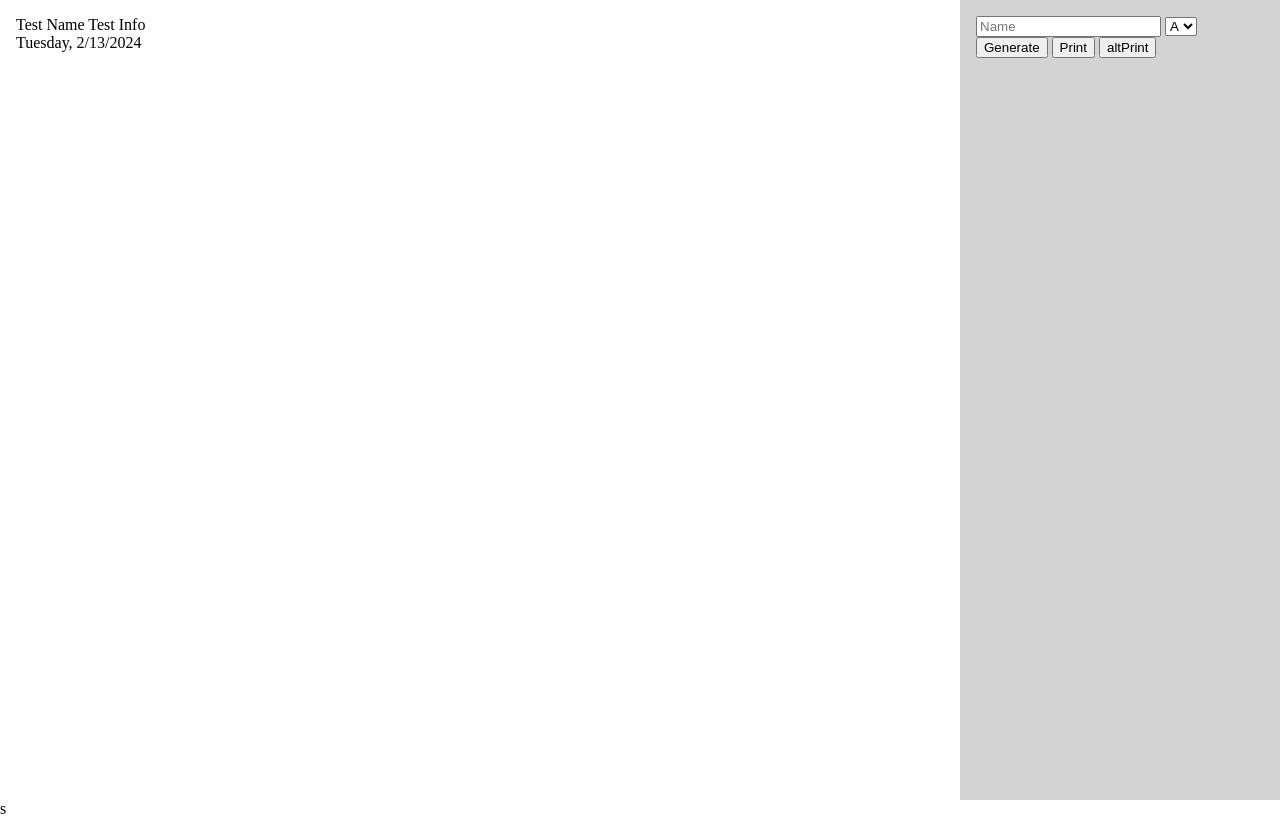
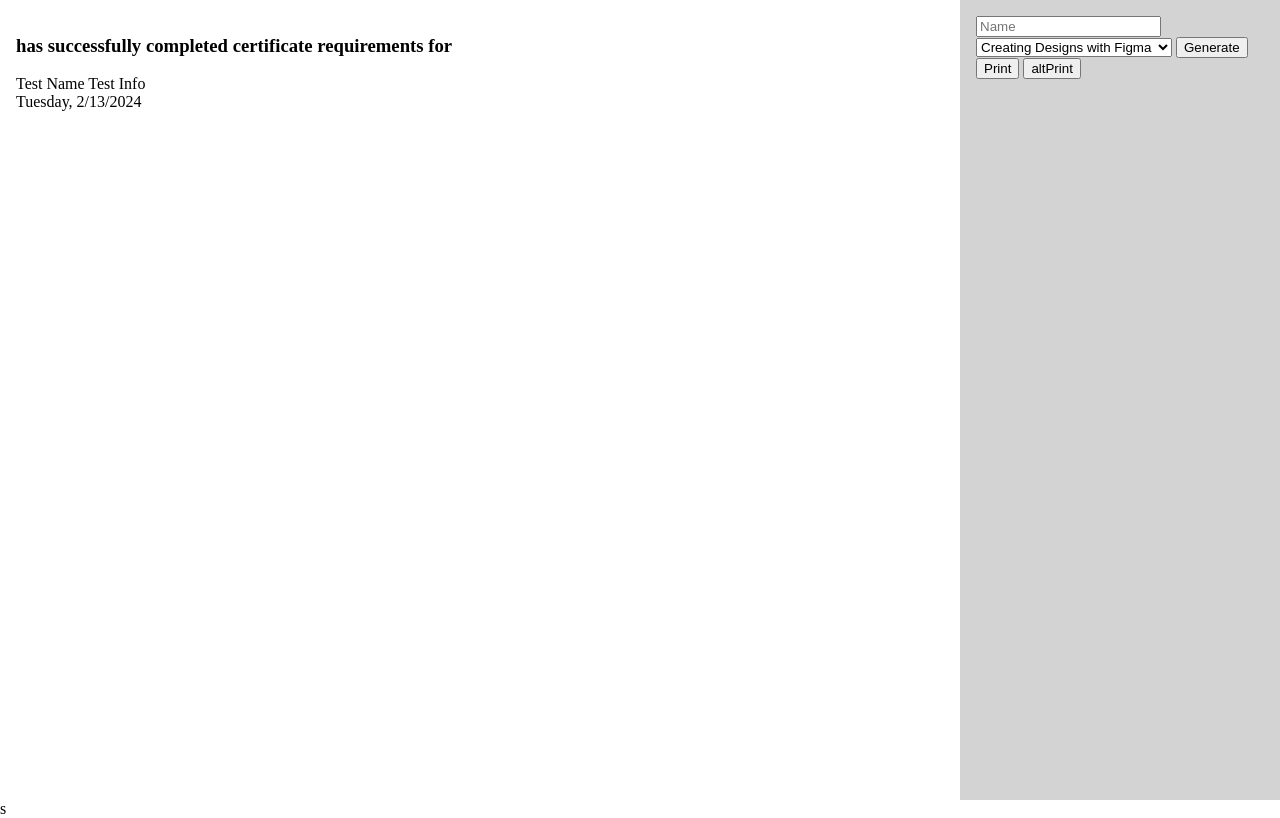
Before and after one commit to kaesheree/Certificate_Designs, a plain HTML site: page index.html in a window 1280 px wide. Drawn offline with Linux system fonts and the light colour scheme.

Commit message:
what am i doing

```diff
--- a/index.html
+++ b/index.html
@@ -11,7 +11,9 @@
     <div class="pagewrapper">
 
         <section class="left">
-
+                    <section class="static_text">
+                        <h1>has successfully completed certificate requirements for </h1>
+                    </section>
             <div class="certificate " id="certificate">
                 <span id="nameOutput" class="visible">Test Name</span>
                 <span id="info">Test Info</span><br>
@@ -27,10 +29,10 @@
                 <input type="text" name="name" id="name" placeholder="Name">
 
                 <select name="type" id="type">
-                    <option value="A">A</option>
-                    <option value="B">B</option>
-                    <option value="C">C</option>
-                    <option value="D">D</option>
+                    <option value="A">Creating Designs with Figma</option>
+                    <option value="B">Programming with HTML</option>
+                    <option value="C">Programming with CSS</option>
+                    <option value="D">Programming with JavaScript</option>
                 </select>
                 <input type="submit" value="Generate">
                 <input type="button" value="Print" id="print">
```
Also changed, not shown: certdesigns/cert_bg.png (added), certdesigns/line_ten.png (added), certdesigns/shape.png (added), certdesigns/shape_copy.png (added).
